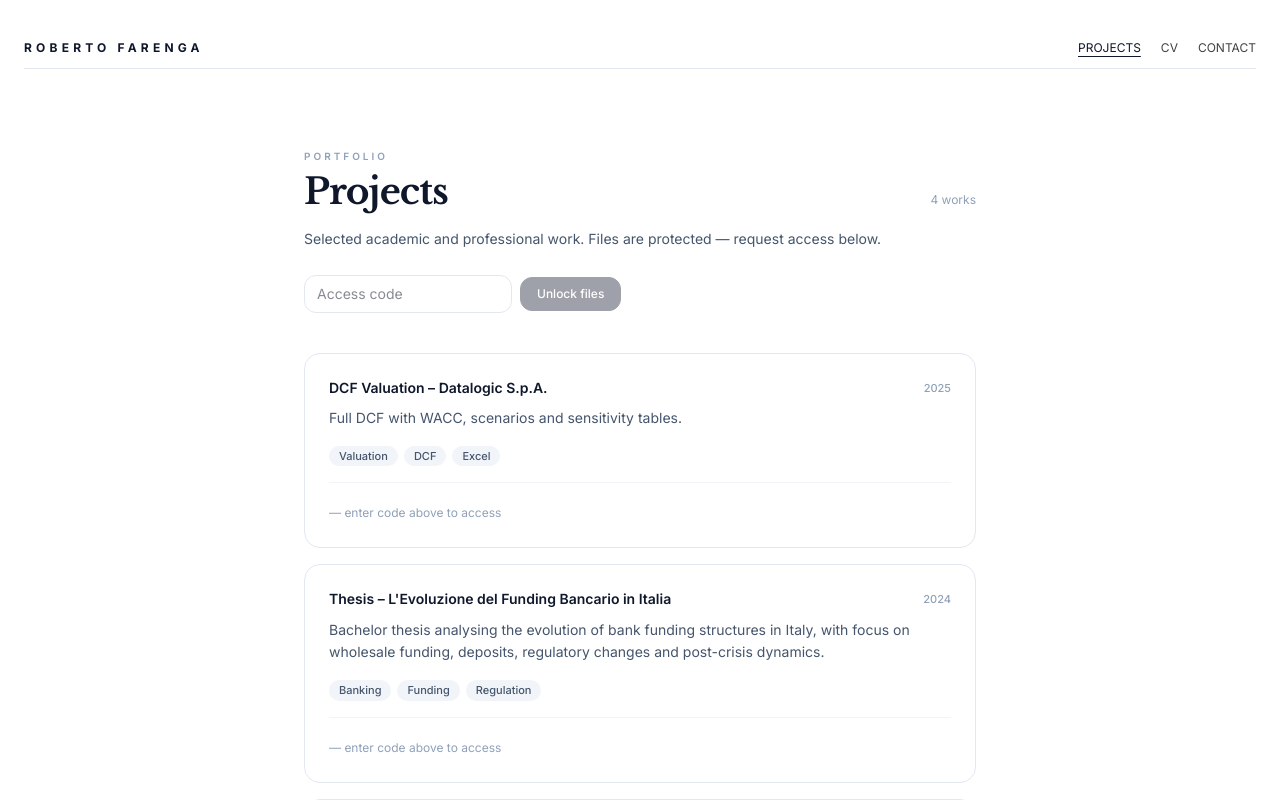
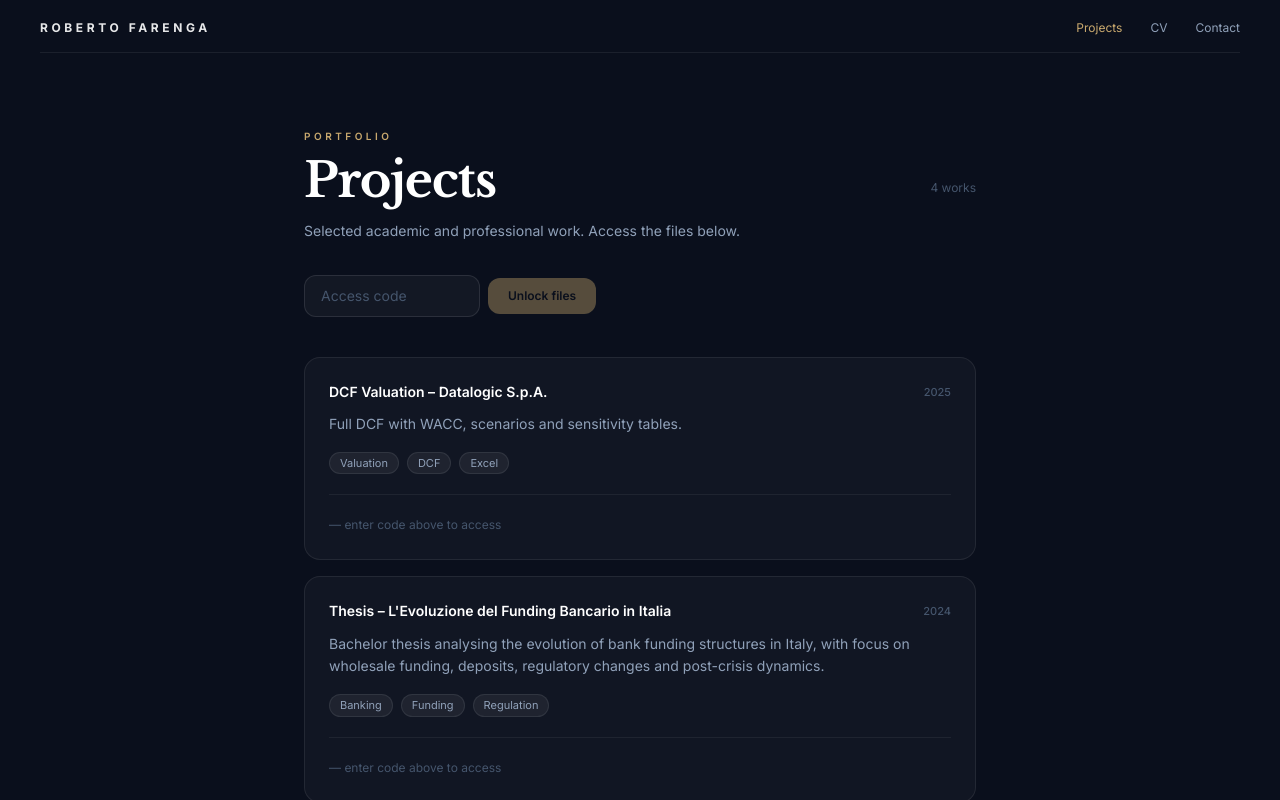
Before and after one commit to RobertoFare2002/roberto-farenga-website, a Next.js app: page /projects in a window 1280 px wide. Shown: the top 800 px of the page. Built offline with nearby package versions, Linux system fonts and the light colour scheme.

Commit message:
Dark theme redesign: hero layout, gold accent, full site

```diff
--- a/app/components/Header.tsx
+++ b/app/components/Header.tsx
@@ -5,9 +5,9 @@ import { usePathname } from "next/navigation";
 import { useState } from "react";
 
 const NAV_LINKS = [
-  { href: "/projects", label: "PROJECTS" },
-  { href: "/cv", label: "CV" },
-  { href: "/contact", label: "CONTACT" },
+  { href: "/projects", label: "Projects" },
+  { href: "/cv",       label: "CV" },
+  { href: "/contact",  label: "Contact" },
 ];
 
 export default function Header() {
@@ -16,23 +16,23 @@ export default function Header() {
 
   return (
     <div className="relative">
-      <header className="flex items-center justify-between border-b border-slate-200 pb-3">
+      <header className="flex items-center justify-between border-b border-white/[0.07] pb-4">
         <Link
           href="/"
-          className="text-xs font-bold tracking-[0.35em] text-slate-900 hover:opacity-70 transition-opacity"
+          className="text-xs font-bold tracking-[0.3em] text-white/90 hover:text-white transition-colors"
         >
           ROBERTO FARENGA
         </Link>
 
         {/* Desktop nav */}
-        <nav className="hidden sm:flex gap-5 text-xs text-neutral-700">
+        <nav className="hidden sm:flex gap-7 text-xs text-slate-400">
           {NAV_LINKS.map(({ href, label }) => (
             <Link
               key={href}
               href={href}
-              className={`transition-colors hover:text-slate-900 ${
+              className={`transition-colors hover:text-white ${
                 pathname === href
-                  ? "text-slate-900 underline underline-offset-4"
+                  ? "text-[#c9a96e]"
                   : ""
               }`}
             >
@@ -41,9 +41,9 @@ export default function Header() {
           ))}
         </nav>
 
-        {/* Mobile hamburger */}
+        {/* Mobile burger */}
         <button
-          className="sm:hidden text-xs text-slate-700 hover:text-slate-900 transition-colors px-1"
+          className="sm:hidden text-slate-400 hover:text-white transition-colors text-sm px-1"
           onClick={() => setMenuOpen((o) => !o)}
           aria-label={menuOpen ? "Close menu" : "Open menu"}
         >
@@ -53,16 +53,14 @@ export default function Header() {
 
       {/* Mobile dropdown */}
       {menuOpen && (
-        <nav className="absolute top-full left-0 right-0 z-40 bg-white border-b border-slate-200 py-4 flex flex-col gap-4 sm:hidden">
+        <nav className="absolute top-full left-0 right-0 z-50 bg-[#0a0f1c] border-b border-white/[0.07] py-5 flex flex-col gap-5 sm:hidden">
           {NAV_LINKS.map(({ href, label }) => (
             <Link
               key={href}
               href={href}
               onClick={() => setMenuOpen(false)}
-              className={`text-xs px-1 transition-colors hover:text-slate-900 ${
-                pathname === href
-                  ? "text-slate-900 font-semibold"
-                  : "text-neutral-700"
+              className={`text-sm transition-colors hover:text-white ${
+                pathname === href ? "text-[#c9a96e] font-medium" : "text-slate-400"
               }`}
             >
               {label}
--- a/app/globals.css
+++ b/app/globals.css
@@ -1,42 +1,38 @@
 @import "tailwindcss";
 
 :root {
-  --background: #ffffff;
-  --foreground: #0f172a;
+  --bg:        #0a0f1c;
+  --bg-card:   #111827;
+  --border:    rgba(255, 255, 255, 0.08);
+  --text-1:    #f1f5f9;
+  --text-2:    #94a3b8;
+  --text-3:    #475569;
+  --accent:    #c9a96e;
+  --accent-h:  #d4b47e;
 }
 
 @theme inline {
-  --color-background: var(--background);
-  --color-foreground: var(--foreground);
+  --color-background: var(--bg);
+  --color-foreground: var(--text-1);
 }
 
+html { color-scheme: dark; }
+
 body {
-  background: var(--background);
-  color: var(--foreground);
+  background: var(--bg) !important;
+  color: var(--text-1) !important;
+  -webkit-font-smoothing: antialiased;
 }
 
 .title-serif {
-  font-family: var(--font-title), ui-serif, Georgia, Cambria, "Times New Roman", Times, serif;
-}
-
-/* Force light theme on all devices */
-html { color-scheme: light; }
-body {
-  background: #ffffff !important;
-  color: #0f172a !important;
+  font-family: var(--font-title), ui-serif, Georgia, Cambria, serif;
 }
 
 /* ── Animations ─────────────────────────────── */
 
 @keyframes fadeUp {
-  from {
-    opacity: 0;
-    transform: translateY(14px);
-  }
-  to {
-    opacity: 1;
-    transform: translateY(0);
-  }
+  from { opacity: 0; transform: translateY(18px); }
+  to   { opacity: 1; transform: translateY(0); }
 }
 
 @keyframes fadeIn {
@@ -44,22 +40,22 @@ body {
   to   { opacity: 1; }
 }
 
-@keyframes expandWidth {
-  from { width: 0; }
-  to   { width: 2rem; }
+@keyframes slideRight {
+  from { width: 0; opacity: 0; }
+  to   { width: 3rem; opacity: 1; }
 }
 
 .anim-fade-up {
   opacity: 0;
-  animation: fadeUp 0.55s cubic-bezier(0.22, 1, 0.36, 1) forwards;
+  animation: fadeUp 0.65s cubic-bezier(0.22, 1, 0.36, 1) forwards;
 }
 
 .anim-fade-in {
   opacity: 0;
-  animation: fadeIn 0.5s ease-out forwards;
+  animation: fadeIn 0.6s ease-out forwards;
 }
 
 .anim-line {
   width: 0;
-  animation: expandWidth 0.5s cubic-bezier(0.22, 1, 0.36, 1) forwards;
+  animation: slideRight 0.7s cubic-bezier(0.22, 1, 0.36, 1) forwards;
 }
--- a/app/layout.tsx
+++ b/app/layout.tsx
@@ -5,7 +5,6 @@ import { Inter, Libre_Baskerville } from "next/font/google";
 
 const inter = Inter({ subsets: ["latin"] });
 
-// Serif “finance” per TITOLI
 const titleSerif = Libre_Baskerville({
   subsets: ["latin"],
   weight: ["400", "700"],
@@ -36,11 +35,18 @@ export default function RootLayout({
 }: Readonly<{ children: React.ReactNode }>) {
   return (
     <html lang="en">
-      <body className={`${inter.className} ${titleSerif.variable} bg-white text-slate-900`}>
-        <div className="min-h-screen flex flex-col px-4 sm:px-6 py-6 sm:py-10">
-          <Header />
-          <div className="mt-4 sm:mt-8 flex-1">{children}</div>
-          <footer className="mt-16 sm:mt-24 border-t border-slate-200 pt-6 text-[11px] text-slate-500 w-full max-w-6xl mx-auto">
+      <body className={`${inter.className} ${titleSerif.variable}`}>
+        <div className="min-h-screen flex flex-col bg-[#0a0f1c]">
+          {/* Header — own padding */}
+          <div className="px-5 sm:px-10 py-4 sm:py-5">
+            <Header />
+          </div>
+
+          {/* Page content — no outer padding (pages handle their own) */}
+          <div className="flex-1">{children}</div>
+
+          {/* Footer */}
+          <footer className="px-5 sm:px-10 py-8 mt-16 border-t border-white/[0.07] text-[11px] text-slate-600">
             © {new Date().getFullYear()} Roberto Farenga
           </footer>
         </div>
--- a/app/projects/UnlockProjects.tsx
+++ b/app/projects/UnlockProjects.tsx
@@ -16,7 +16,7 @@ export default function UnlockProjects() {
   useEffect(() => {
     fetch("/api/projects/unlock")
       .then((r) => r.json())
-      .then((data) => setSession(data.unlocked ? "unlocked" : "locked"))
+      .then((d) => setSession(d.unlocked ? "unlocked" : "locked"))
       .catch(() => setSession("locked"));
   }, []);
 
@@ -34,18 +34,13 @@ export default function UnlockProjects() {
       if (!res.ok) { setError("Server error."); return; }
       setSession("unlocked");
       setCode("");
-    } catch {
-      setError("Network error.");
-    } finally {
-      setUnlocking(false);
-    }
+    } catch { setError("Network error."); }
+    finally { setUnlocking(false); }
   }
 
   async function handleLock() {
     await fetch("/api/projects/lock", { method: "POST" });
-    setSession("locked");
-    setCode("");
-    setError(null);
+    setSession("locked"); setCode(""); setError(null);
   }
 
   async function handleDownload(file: string) {
@@ -62,70 +57,65 @@ export default function UnlockProjects() {
       const url = URL.createObjectURL(blob);
       window.open(url, "_blank", "noopener,noreferrer");
       setTimeout(() => URL.revokeObjectURL(url), 60_000);
-    } catch {
-      // silent
-    } finally {
-      setDownloadingFile(null);
-    }
+    } catch { /* silent */ }
+    finally { setDownloadingFile(null); }
   }
 
   return (
-    <section className="mt-6 sm:mt-12 w-full max-w-2xl mx-auto px-2 sm:px-0">
+    <main className="px-5 sm:px-16 pb-16">
+      <div className="max-w-2xl mx-auto">
 
-      {/* Page header */}
-      <div className="flex items-end justify-between gap-4">
-        <div>
-          <p className="text-[10px] tracking-[0.3em] font-semibold text-slate-400 uppercase">
+        {/* Header */}
+        <section className="mt-10 sm:mt-14">
+          <p className="text-[10px] tracking-[0.35em] text-[#c9a96e] font-semibold uppercase">
             Portfolio
           </p>
-          <h1 className="title-serif mt-2 text-3xl sm:text-4xl font-bold tracking-tight text-slate-900">
+          <div className="flex items-end justify-between gap-4 mt-3">
+            <h1 className="title-serif text-4xl sm:text-5xl font-bold text-white tracking-tight">
               Projects
             </h1>
+            <span className="text-xs text-slate-600 mb-2">{PROJECTS.length} works</span>
           </div>
-        <span className="text-xs text-slate-400 mb-1">{PROJECTS.length} works</span>
-      </div>
+          <p className="mt-4 text-sm text-slate-400 leading-relaxed max-w-lg">
+            Selected academic and professional work. Access the files below.
+          </p>
+        </section>
 
-      <p className="mt-4 text-sm text-slate-600 leading-relaxed">
-        Selected academic and professional work. Files are protected — request access below.
-      </p>
-
-      {/* Unlock / lock bar */}
-      <div className="mt-6">
+        {/* Access bar */}
+        <div className="mt-8">
           {session === "loading" && (
-          <div className="h-10 rounded-xl bg-slate-100 animate-pulse w-48" />
+            <div className="h-10 rounded-xl bg-white/[0.05] animate-pulse w-52" />
           )}
-
           {session === "locked" && (
-          <form onSubmit={handleUnlock} className="flex items-center gap-2">
+            <form onSubmit={handleUnlock} className="flex items-center gap-2 flex-wrap">
               <input
                 ref={inputRef}
                 type="password"
                 value={code}
                 onChange={(e) => setCode(e.target.value)}
                 placeholder="Access code"
-              className="rounded-xl border border-slate-200 px-3 py-2 text-sm outline-none focus:border-slate-400 transition-colors w-40 sm:w-52"
+                className="rounded-xl border border-white/10 bg-white/[0.04] px-4 py-2.5 text-sm text-white outline-none focus:border-[#c9a96e]/50 transition-colors w-44 placeholder:text-slate-600"
               />
               <button
                 type="submit"
                 disabled={unlocking || !code}
-              className="rounded-xl border border-slate-900 bg-slate-900 px-4 py-2 text-xs font-medium text-white hover:bg-slate-700 disabled:opacity-40 transition-colors"
+                className="rounded-xl bg-[#c9a96e] px-5 py-2.5 text-xs font-semibold text-[#0a0f1c] hover:bg-[#d4b47e] disabled:opacity-40 transition-colors"
               >
                 {unlocking ? "…" : "Unlock files"}
               </button>
-            {error && <p className="text-xs text-red-500">{error}</p>}
+              {error && <p className="text-xs text-red-400">{error}</p>}
             </form>
           )}
-
           {session === "unlocked" && (
             <div className="flex items-center gap-3">
-            <span className="inline-flex items-center gap-1.5 rounded-full bg-emerald-50 border border-emerald-200 px-3 py-1 text-xs text-emerald-700 font-medium">
-              <span className="w-1.5 h-1.5 rounded-full bg-emerald-500 inline-block" />
+              <span className="inline-flex items-center gap-2 rounded-full border border-emerald-500/20 bg-emerald-500/10 px-3 py-1.5 text-xs text-emerald-400 font-medium">
+                <span className="w-1.5 h-1.5 rounded-full bg-emerald-400 inline-block" />
                 Files unlocked
               </span>
               <button
                 type="button"
                 onClick={handleLock}
-              className="text-xs text-slate-400 hover:text-slate-600 transition-colors underline underline-offset-2"
+                className="text-xs text-slate-600 hover:text-slate-300 transition-colors underline underline-offset-2"
               >
                 Lock
               </button>
@@ -138,26 +128,20 @@ export default function UnlockProjects() {
           {PROJECTS.map((p) => (
             <div
               key={p.title}
-            className="rounded-2xl border border-slate-200 p-5 sm:p-6 hover:border-slate-300 hover:shadow-sm transition-all"
+              className="rounded-2xl border border-white/[0.08] bg-white/[0.03] p-6 transition-all hover:border-[#c9a96e]/20 hover:bg-white/[0.05]"
             >
-            <div className="flex items-start justify-between gap-3">
-              <h2 className="text-sm font-semibold text-slate-900 leading-snug">
-                {p.title}
-              </h2>
-              <span className="shrink-0 text-[11px] text-slate-400 font-medium mt-0.5">
-                {p.year}
-              </span>
+              <div className="flex items-start justify-between gap-4">
+                <h2 className="text-sm font-semibold text-white leading-snug">{p.title}</h2>
+                <span className="shrink-0 text-[11px] text-slate-600 font-medium mt-0.5">{p.year}</span>
               </div>
 
-            <p className="mt-2.5 text-sm text-slate-600 leading-relaxed">
-              {p.desc}
-            </p>
+              <p className="mt-3 text-sm text-slate-400 leading-relaxed">{p.desc}</p>
 
-            <div className="mt-4 flex flex-wrap gap-1.5">
+              <div className="mt-4 flex flex-wrap gap-2">
                 {p.tags.map((tag) => (
                   <span
                     key={tag}
-                  className="rounded-full bg-slate-100 px-2.5 py-0.5 text-[11px] text-slate-600 font-medium"
+                    className="rounded-full bg-white/[0.06] border border-white/[0.08] px-2.5 py-0.5 text-[11px] text-slate-400"
                   >
                     {tag}
                   </span>
@@ -165,28 +149,25 @@ export default function UnlockProjects() {
               </div>
 
               {p.file && (
-              <div className="mt-4 pt-4 border-t border-slate-100">
+                <div className="mt-5 pt-4 border-t border-white/[0.06]">
                   {session === "unlocked" ? (
                     <button
                       type="button"
                       onClick={() => handleDownload(p.file!)}
                       disabled={downloadingFile === p.file}
-                    className="text-xs font-medium text-slate-700 hover:text-slate-900 disabled:opacity-50 transition-colors flex items-center gap-1"
+                      className="text-xs font-medium text-[#c9a96e] hover:text-[#d4b47e] disabled:opacity-40 transition-colors"
                     >
-                    {downloadingFile === p.file
-                      ? "Opening…"
-                      : "↓ View / Download PDF"}
+                      {downloadingFile === p.file ? "Opening…" : "↓ View / Download PDF"}
                     </button>
                   ) : (
-                  <span className="text-xs text-slate-400">
-                    — enter code above to access
-                  </span>
+                    <span className="text-xs text-slate-600">— enter code above to access</span>
                   )}
                 </div>
               )}
             </div>
           ))}
         </div>
-    </section>
+      </div>
+    </main>
   );
 }
```
Also changed, not shown: app/about/page.tsx (+9 -8 lines), app/contact/ContactForm.tsx (+20 -33 lines), app/contact/page.tsx (+13 -16 lines), app/cv/page.tsx (+41 -34 lines), app/not-found.tsx (+9 -7 lines), app/page.tsx (+99 -69 lines). Lines whose indentation alone changed are shown as unchanged.
